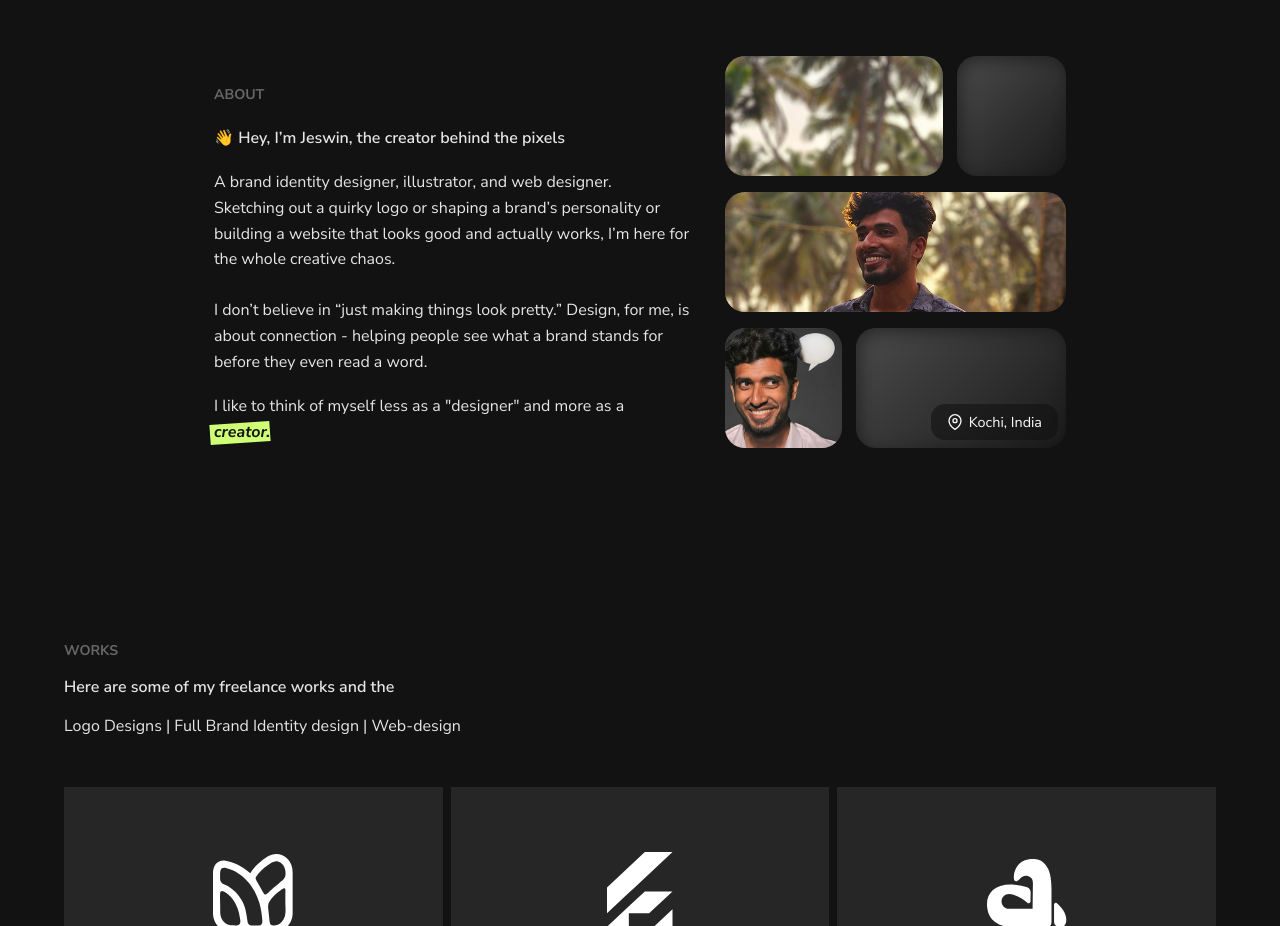
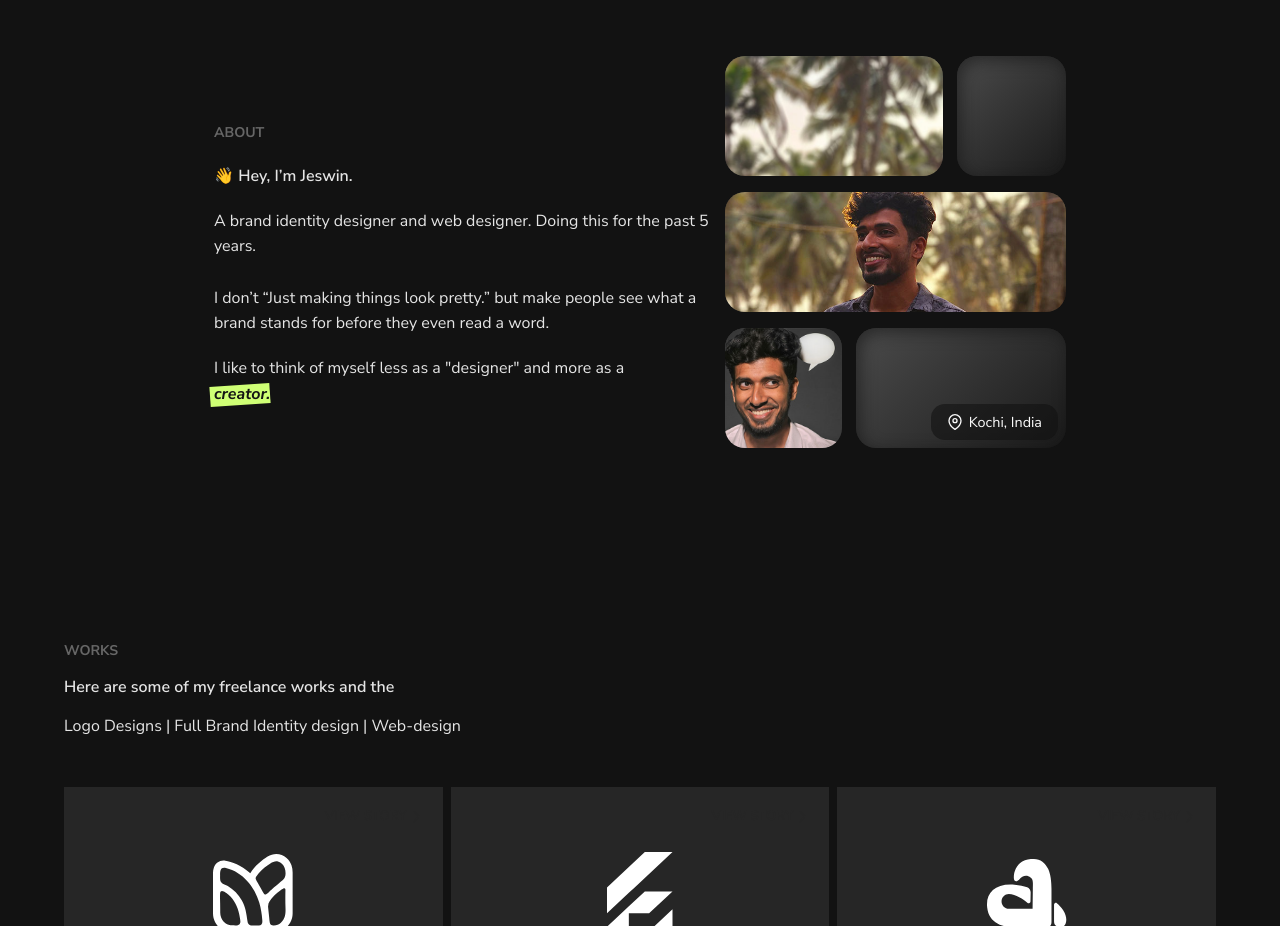
Before and after one commit to jeswinjosu/portfolio, a plain HTML site: page index.html in a window 1280 px wide. Shown: the part 780-1706 px from the top of the page. Drawn offline with Linux system fonts and the light colour scheme; a web font is replaced by a local one.

Commit message:
Content changed

```diff
--- a/index.html
+++ b/index.html
@@ -549,16 +549,12 @@
       <section id="about" class="section">
         <div class="abt-details">
           <h2 class="sec-title">About</h2>
-          <h3 class="bold-txt">
-            👋 Hey, I’m Jeswin, the creator behind the pixels
-          </h3>
+          <h3 class="bold-txt">👋 Hey, I’m Jeswin.</h3>
           <p class="text">
-            A brand identity designer, illustrator, and web designer.<br />Sketching
-            out a quirky logo or shaping a brand’s personality or building a
-            website that looks good and actually works, I’m here for the whole
-            creative chaos. <br /><br />I don’t believe in “just making things
-            look pretty.” Design, for me, is about connection - helping people
-            see what a brand stands for before they even read a word.
+            A brand identity designer and web designer. Doing this for the past
+            5 years. <br /><br />I don’t “Just making things look pretty.” but
+            make people see what a brand stands for before they even read a
+            word.
           </p>
           <div>
             <div class="text">
```
